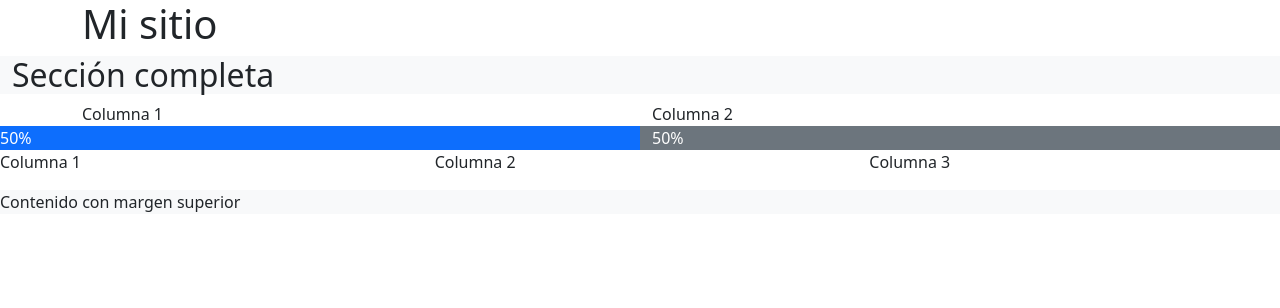
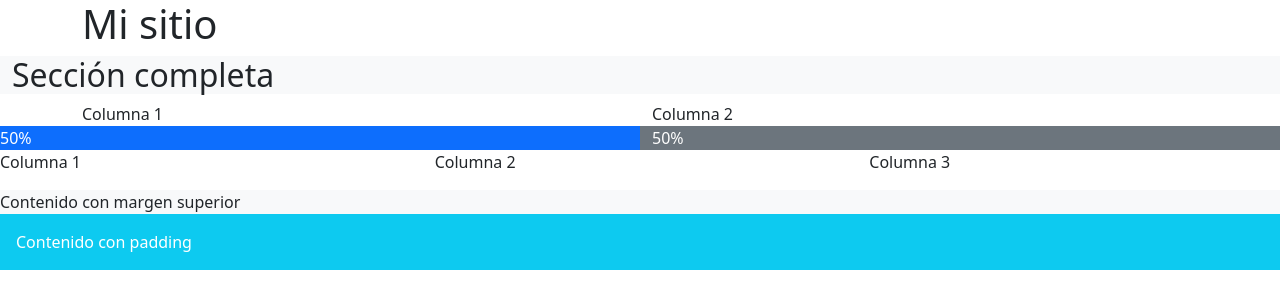
Before and after one commit to EnrikeLikeGenesis/primeros-pasos-bootstrap, a plain HTML site: page index.html in a window 1280 px wide. Drawn offline with nearby package versions, Linux system fonts and the light colour scheme.

Commit message:
Creo texto con padding

```diff
--- a/index.html
+++ b/index.html
@@ -34,6 +34,11 @@
         Contenido con margen superior
     </div>
 
+    <div class="p-3 bg-info text-white">
+        Contenido con padding
+    </div>
+
+
 
 
 </body>
```
